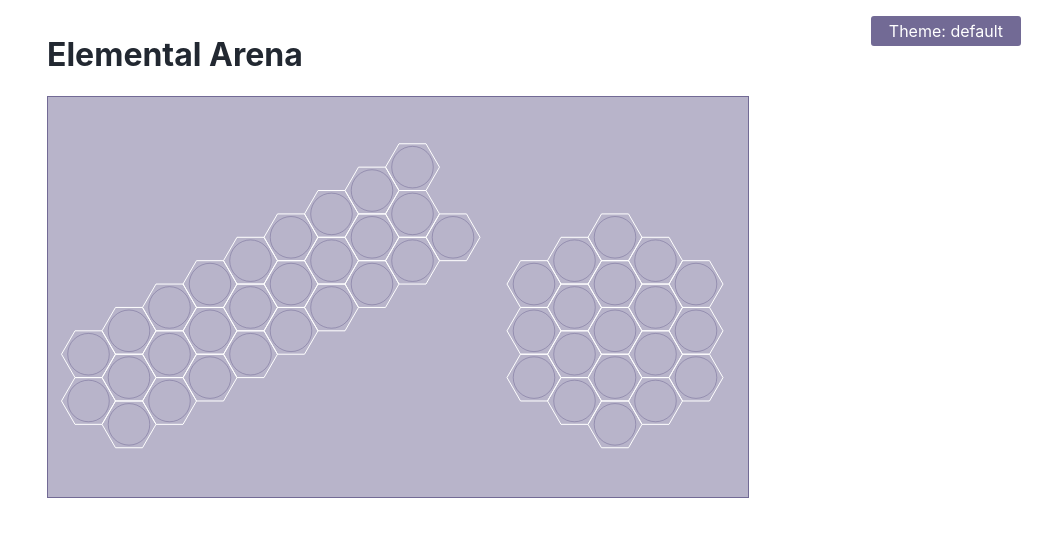
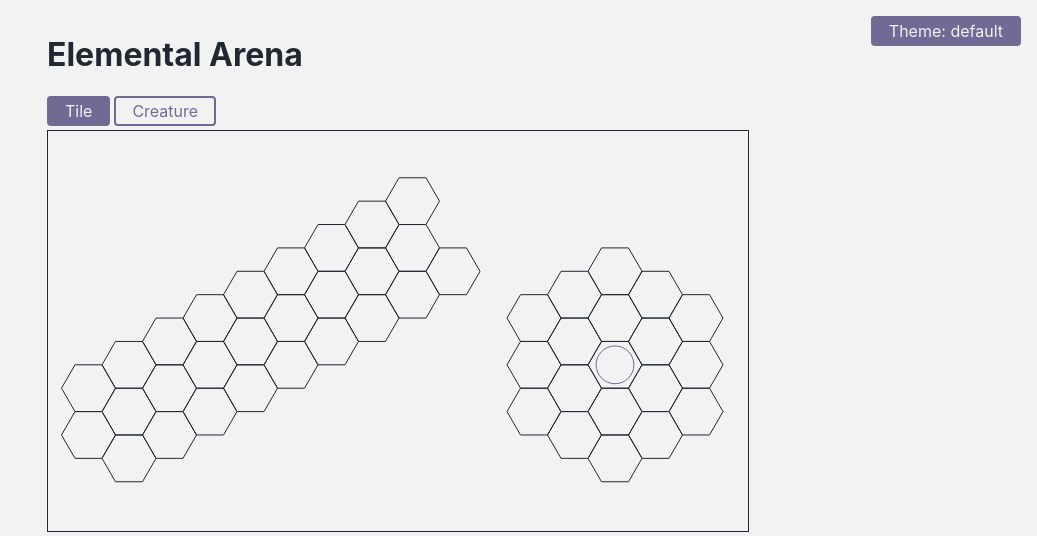
Before and after one commit to simonkarman/elemental-arena-next, a Next.js app: page / in a window 1280 px wide. Shown: the top 536 px of the page, without its empty margins (243-1280 px from the left). Built offline with nearby package versions, Linux system fonts and the light colour scheme.

Commit message:
Simplified Themes and add Tile and Creature modes

```diff
--- a/components/Button.tsx
+++ b/components/Button.tsx
@@ -1,31 +1,31 @@
 import styled, { css } from 'styled-components';
-import { Palette } from '../themes/theme';
+import { ThemeColor } from '../themes/theme';
 
 export interface ButtonProps {
   primary?: boolean;
-  accent?: Palette;
+  accent?: ThemeColor;
 }
 
 export const Button = styled.button<ButtonProps>`
   background: transparent;
-  border-radius: 3px;
-  border: 2px solid ${(props) => (props.accent || props.theme.primary).background.normal};
-  color: ${(props) => (props.accent || props.theme.primary).background.normal};
+  border-radius: 0.25em;
+  border: 2px solid ${props => (props.accent || props.theme.typography.accent).normal};
+  color: ${props => (props.accent || props.theme.typography.accent).normal};
   padding: 0.25em 1em;
   cursor: pointer;
 
-  ${(props) => props.primary
-    && css`
-      background: ${(props.accent || props.theme.primary).background.normal};
-      color: ${(props.accent || props.theme.primary).foreground.normal};
+  ${(props) => props.primary && css`
+    background: ${(props.accent || props.theme.typography.accent).normal};
+    color: ${(props.accent || props.theme.typography.accent).contrast};
 
-      :disabled {
-        background: ${(props.accent || props.theme.primary).background.disabled};
-      }
-    `};
+    :disabled {
+      background: ${(props.accent || props.theme.typography.accent).disabled};
+    }
+  `};
 
   :disabled {
-    border-color: ${(props) => (props.accent || props.theme.primary).background.disabled};
+    border-color: ${props => (props.accent || props.theme.typography.accent).disabled};
+    color: ${props => (props.accent || props.theme.typography.accent).disabled};
     cursor: default;
   }
-  `;
+`;
--- a/components/Spinner.tsx
+++ b/components/Spinner.tsx
@@ -6,7 +6,7 @@ const StyledSpinner = styled.svg`
   height: 50px;
 
   & .path {
-    stroke: ${(props) => props.theme.primary.background.normal};
+    stroke: ${(props) => props.theme.typography.background.contrast};
     stroke-linecap: round;
     animation: dash 1.5s ease-in-out infinite;
   }
--- a/pages/_app.tsx
+++ b/pages/_app.tsx
@@ -7,14 +7,14 @@ import { ThemeSwitcher, ThemeName, themes } from '../components/ThemeSwitcher';
 
 const GlobalStyle = createGlobalStyle`
   body {
-    background-color: ${(props) => props.theme.text.background.normal};
-    color: ${(props) => props.theme.text.foreground.normal};
+    background-color: ${(props) => props.theme.typography.background.normal};
+    color: ${(props) => props.theme.typography.text.normal};
     font-family: -apple-system, BlinkMacSystemFont, Segoe UI, Roboto, Oxygen,
       Ubuntu, Cantarell, Fira Sans, Droid Sans, Helvetica Neue, sans-serif;
   }
 
   a {
-    color: ${(props) => props.theme.primary.background.normal};
+    color: ${(props) => props.theme.typography.background.normal};
     text-decoration: none;
   }
 
--- a/pages/index.tsx
+++ b/pages/index.tsx
@@ -1,31 +1,27 @@
 import type { NextPage } from 'next';
 import { MouseEventHandler, useContext, useState } from 'react';
-import { ThemeContext } from 'styled-components';
+import styled, { ThemeContext } from 'styled-components';
+import { Button } from '../components/Button';
 import { useArray } from '../hooks';
-import { Palette } from '../themes/theme';
+import { ThemeColor } from '../themes/theme';
 import { AxialCoordinate } from '../utils/AxialCoordinate';
 import { HexDirection } from '../utils/HexDirection';
 import { hexCorner } from '../utils/Math';
 import { Vector2 } from '../utils/Vector2';
 
-interface HexagonProps {
+const Tile = (props: {
   pixelSize: number,
   coord: AxialCoordinate,
-  stroke: Palette,
-}
-
-const Hexagon = (props: HexagonProps) => {
+  stroke: ThemeColor,
+}) => {
   const { pixelSize, coord, stroke } = props;
-  const [isClicked, setIsClicked] = useState(false);
   return (
     <g transform={`translate(${coord.toPixel(pixelSize).x} ${coord.toPixel(pixelSize).y})`}>
       <circle
         cx={0}
         cy={0}
         r={pixelSize / 1.3}
-        fill={isClicked ? props.stroke.background.disabled : '#FFFFFF00'}
-        stroke={stroke.background.disabled}
-        onClick={() => setIsClicked(!isClicked)}
+        fill="#FFFFFF00"
       />
       {AxialCoordinate.Directions.map((_, index) => {
         const from = hexCorner(pixelSize, index);
@@ -35,7 +31,7 @@ const Hexagon = (props: HexagonProps) => {
             key={index}
             x1={from.x} y1={from.y}
             x2={to.x} y2={to.y}
-            stroke={stroke.foreground.normal}
+            stroke={stroke.normal}
           />
         );
       })}
@@ -43,37 +39,94 @@ const Hexagon = (props: HexagonProps) => {
   );
 };
 
+const Creature = (props: {
+  pixelSize: number,
+  coord: AxialCoordinate,
+}) => {
+  const { pixelSize, coord } = props;
+  const theme = useContext(ThemeContext);
+  return (
+    <g transform={`translate(${coord.toPixel(pixelSize).x} ${coord.toPixel(pixelSize).y})`}>
+      <circle
+        cx={0}
+        cy={0}
+        r={pixelSize * 0.7}
+        fill="none"
+        stroke={theme.typography.accent.normal}
+        strokeWidth={1}
+      />
+    </g>
+  );
+};
+
+const ButtonRow = styled.div`
+  padding-bottom: 0.25em;
+
+  button:first-child {
+    margin-right: 0.25em;
+  }
+`;
+
 const Landing: NextPage = () => {
   const theme = useContext(ThemeContext);
-  const [coordinates,, coordinatesAddons] = useArray([
+  const [mode, setMode] = useState<'tile' | 'creature'>('tile');
+  const [tiles,, tilesAddons] = useArray([
     ...AxialCoordinate.circle(new AxialCoordinate(14, -2), 3),
     ...AxialCoordinate.rectangle(new AxialCoordinate(5, 2), HexDirection.RightDown, 5, 2),
+  ]);
+  const [creatures,, creaturesAddons] = useArray<AxialCoordinate>([
+    new AxialCoordinate(14, -2),
   ]);
   const onClick: MouseEventHandler = (e) => {
     const rect = e.currentTarget.getBoundingClientRect();
     const pixel = new Vector2(e.clientX - rect.x, e.clientY - rect.y);
     const coord = AxialCoordinate.fromPixel(pixel, 27).rounded();
-    if (!coordinates.find(otherCoord => AxialCoordinate.approximatelyEqual(coord, otherCoord))) {
-      coordinatesAddons.push(coord);
+    const tileExists = tiles.find(tile => AxialCoordinate.approximatelyEqual(coord, tile));
+    if (mode == 'tile') {
+      if (tileExists) {
+      } else {
+        tilesAddons.push(coord);
+      }
+    }
+    if (mode == 'creature') {
+      if (tileExists) {
+        const creatureExists = creatures.find(creature => AxialCoordinate.approximatelyEqual(coord, creature));
+        if (!creatureExists) {
+          creaturesAddons.push(coord);
+        }
+      }
     }
   };
   return (
     <>
       <h1>Elemental Arena</h1>
+      <ButtonRow>
+        <Button primary={mode == 'tile'} onClick={() => setMode('tile')}>
+          Tile
+        </Button>
+        <Button primary={mode == 'creature'} onClick={() => setMode('creature')}>
+          Creature
+        </Button>
+      </ButtonRow>
       <svg
         style={{
-          border: `1px solid ${theme.primary.background.normal}`,
-          backgroundColor: theme.primary.background.disabled,
+          border: `1px solid ${theme.typography.background.contrast}`,
+          backgroundColor: theme.typography.background.normal,
           width: '100%',
           height: '400px',
         }}
         onClick={onClick}
       >
-        {coordinates.map(coordinate => <Hexagon
-          key={coordinate.toString()}
+        {tiles.map(tile => <Tile
+          key={tile.toString()}
           pixelSize={27}
-          coord={coordinate}
-          stroke={theme.primary}
+          coord={tile}
+          stroke={theme.typography.text}
+        />)}
+        {creatures.map(creature => <Creature
+          key={creature.toString()}
+          pixelSize={27}
+          coord={creature}
         />)}
       </svg>
     </>
--- a/themes/defaultTheme.ts
+++ b/themes/defaultTheme.ts
@@ -2,43 +2,25 @@ import { DefaultTheme } from 'styled-components';
 import { white, black } from './theme';
 
 export const defaultTheme: DefaultTheme = {
-  text: {
-    foreground: {
+  typography: {
+    text: {
       normal: black,
+      contrast: white,
       disabled: black,
+    },
+    accent: {
+      normal: '#726A95',
+      contrast: white,
+      disabled: '#726A9580',
     },
     background: {
       normal: white,
+      contrast: black,
       disabled: white,
     },
-  },
-  primary: {
-    foreground: {
-      normal: white,
-      disabled: white,
-    },
-    background: {
-      normal: '#726A95',
-      disabled: '#726A9580',
-    },
-  },
-  secondary: {
-    foreground: {
-      normal: white,
-      disabled: white,
-    },
-    background: {
-      normal: '#709FB0',
-      disabled: '#709FB080',
-    },
-  },
-  error: {
-    foreground: {
-      normal: white,
-      disabled: white,
-    },
-    background: {
+    error: {
       normal: '#B00020',
+      contrast: white,
       disabled: '#B0002080',
     },
   },
--- a/themes/invertedTheme.ts
+++ b/themes/invertedTheme.ts
@@ -2,43 +2,25 @@ import { DefaultTheme } from 'styled-components';
 import { white, black } from './theme';
 
 export const invertedTheme: DefaultTheme = {
-  text: {
-    foreground: {
+  typography: {
+    text: {
       normal: white,
+      contrast: black,
       disabled: white,
+    },
+    accent: {
+      normal: '#726A95',
+      contrast: white,
+      disabled: '#726A9580',
     },
     background: {
       normal: black,
+      contrast: white,
       disabled: black,
     },
-  },
-  primary: {
-    foreground: {
-      normal: white,
-      disabled: white,
-    },
-    background: {
-      normal: '#726A95',
-      disabled: '#726A9580',
-    },
-  },
-  secondary: {
-    foreground: {
-      normal: white,
-      disabled: white,
-    },
-    background: {
-      normal: '#709FB0',
-      disabled: '#709FB080',
-    },
-  },
-  error: {
-    foreground: {
-      normal: white,
-      disabled: white,
-    },
-    background: {
+    error: {
       normal: '#B00020',
+      contrast: white,
       disabled: '#B0002080',
     },
   },
--- a/themes/theme.ts
+++ b/themes/theme.ts
@@ -1,23 +1,21 @@
 import 'styled-components';
 
-export const white = '#FFF';
+export const white = '#f2f2f2';
 export const black = '#222831';
 
-export interface Color {
+export interface ThemeColor {
   normal: string;
   disabled: string;
-}
-
-export interface Palette {
-  background: Color;
-  foreground: Color;
+  contrast: string;
 }
 
 declare module 'styled-components' {
   export interface DefaultTheme {
-    text: Palette;
-    primary: Palette;
-    secondary: Palette;
-    error: Palette;
+    typography: {
+      text: ThemeColor;
+      background: ThemeColor;
+      accent: ThemeColor;
+      error: ThemeColor;
+    }
   }
 }
```
Also changed, not shown: 1 other file (tests, documents, lock files or other folders).
